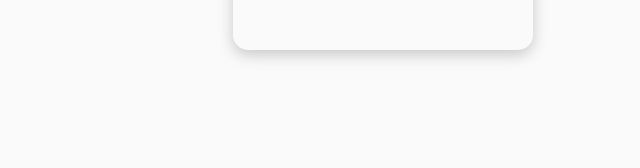
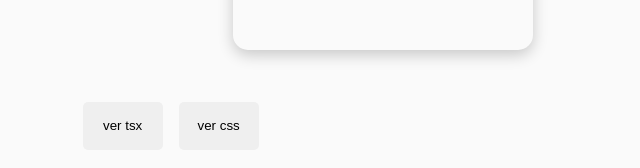
Before and after one commit to Williams25/front-end-components, a Next.js app: page /Cards in a window 1280 px wide. Shown: the part 2692-2860 px from the top of the page, without its empty margins (364-1004 px from the left). Before the commit the page ends 2810 px from the top, so only its background shows below. Built offline with nearby package versions, Linux system fonts and the light colour scheme.

Commit message:
adicionando component de preview de tsx e css

```diff
--- a/src/components/CardGlassProduct/index.tsx
+++ b/src/components/CardGlassProduct/index.tsx
@@ -1,6 +1,10 @@
+/* eslint-disable @next/next/no-img-element */
+import { ShowTsxAndCss } from "src/components";
 import styles from "./styles.module.css";
+
 export const CardGlassProduct = () => {
   return (
+    <>
       <div className={styles.card}>
         <div className={styles.imgBx}>
           <img src="/assets/img/nike01.png" alt="" />
@@ -26,5 +30,182 @@ export const CardGlassProduct = () => {
           <a href="#">Comprar</a>
         </div>
       </div>
+
+      <ShowTsxAndCss
+        tsx={`import styles from "./styles.module.css";
+
+        export const CardGlassProduct = () => {
+          return (
+            <>
+              <div className={styles.card}>
+                <div className={styles.imgBx}>
+                  <img src="/assets/img/nike01.png" alt="" />
+                  <h2>Nike</h2>
+                </div>
+                <div className={styles.content}>
+                  <div className={styles.size}>
+                    <h3>Tamanho: </h3>
+                    <span>7</span>
+                    <span>7</span>
+                    <span>7</span>
+                    <span>7</span>
+                  </div>
+
+                  <div className={styles.color}>
+                    <h3>Cor: </h3>
+                    <span />
+                    <span />
+                    <span />
+                    <span />
+                  </div>
+
+                  <a href="#">Comprar</a>
+                </div>
+              </div>
+            </>
           );
         };
+        `}
+        css={`
+          @import url("https://fonts.googleapis.com/css2?family=Poppins:ital,wght@0,100;0,300;0,400;0,500;0,600;0,800;0,900;1,700&display=swap");
+
+          .card {
+            font-family: "Poppins", sans-serif;
+            width: 300px;
+            height: 380px;
+            margin: 20px;
+            box-shadow: 0 5px 15px rgba(0, 0, 0, 0.2);
+            border-radius: 15px;
+
+            display: flex;
+            justify-content: center;
+            align-items: center;
+            flex-direction: column;
+            position: relative;
+            transition: 0.5s ease-in-out;
+          }
+
+          .card .imgBx {
+            width: 100%;
+            height: 70%;
+            position: relative;
+            display: flex;
+            justify-content: center;
+            align-items: center;
+            flex-direction: column;
+            padding: 20px;
+            transition: 0.5s ease-in-out;
+          }
+
+          .card .imgBx h2 {
+            margin: 0;
+            font-weight: 600;
+            position: relative;
+            top: 0;
+          }
+
+          .card .imgBx img {
+            width: 100%;
+            height: 100%;
+            object-fit: contain;
+            transition: 0.5s ease-in-out;
+            margin: 0 0 20px;
+          }
+
+          .card:hover .imgBx {
+            transform: translateY(-100px);
+          }
+
+          .card:hover .imgBx img {
+            transform: translate(-40px, -20px) rotate(20deg) scale(1.4);
+          }
+
+          .card .content {
+            position: absolute;
+            bottom: 0;
+            display: flex;
+            justify-content: center;
+            align-items: center;
+            flex-direction: column;
+            transition: 0.5s ease-in-out;
+            opacity: 0;
+            visibility: hidden;
+          }
+
+          .card .content .size,
+          .card .content .color {
+            display: flex;
+            justify-content: center;
+            align-items: center;
+            text-align: center;
+            padding: 8px 20px;
+          }
+
+          .card .content .color h3,
+          .card .content .size h3 {
+            margin: 0;
+            font-weight: 300;
+            font-size: 14px;
+            text-transform: uppercase;
+            letter-spacing: 2px;
+            margin-right: 10px;
+          }
+
+          .card .content .size span {
+            width: 26px;
+            height: 26px;
+            color: #000;
+            background-color: #cececeee;
+            display: flex;
+            justify-content: center;
+            align-items: center;
+            text-align: center;
+            line-height: 24px;
+            border-radius: 4px;
+            margin: 0 5px;
+            font-size: 14px;
+            font-weight: 500;
+            transition: 0.5s;
+            cursor: pointer;
+          }
+
+          .card .content .size span:hover {
+            background-color: #9bdc28;
+          }
+
+          .card .content .color span {
+            width: 20px;
+            height: 20px;
+            background-color: #f00;
+            border-radius: 50%;
+            margin: 0 5px;
+            border: 2px solid #000aaaaa;
+            box-sizing: border-box;
+            cursor: pointer;
+            transition: 0.5s;
+          }
+
+          .card .content a {
+            position: relative;
+            top: 10px;
+            display: inline-block;
+            padding: 12px 30px;
+            border-radius: 40px;
+            background-color: red;
+            font-weight: 600;
+            letter-spacing: 1px;
+            color: #000;
+            text-decoration: none;
+            text-transform: uppercase;
+          }
+
+          .card:hover .content {
+            opacity: 1;
+            visibility: visible;
+            transform: translateY(-50px);
+          }
+        `}
+      />
+    </>
+  );
+};
```
Lines whose indentation alone changed are shown as unchanged.
